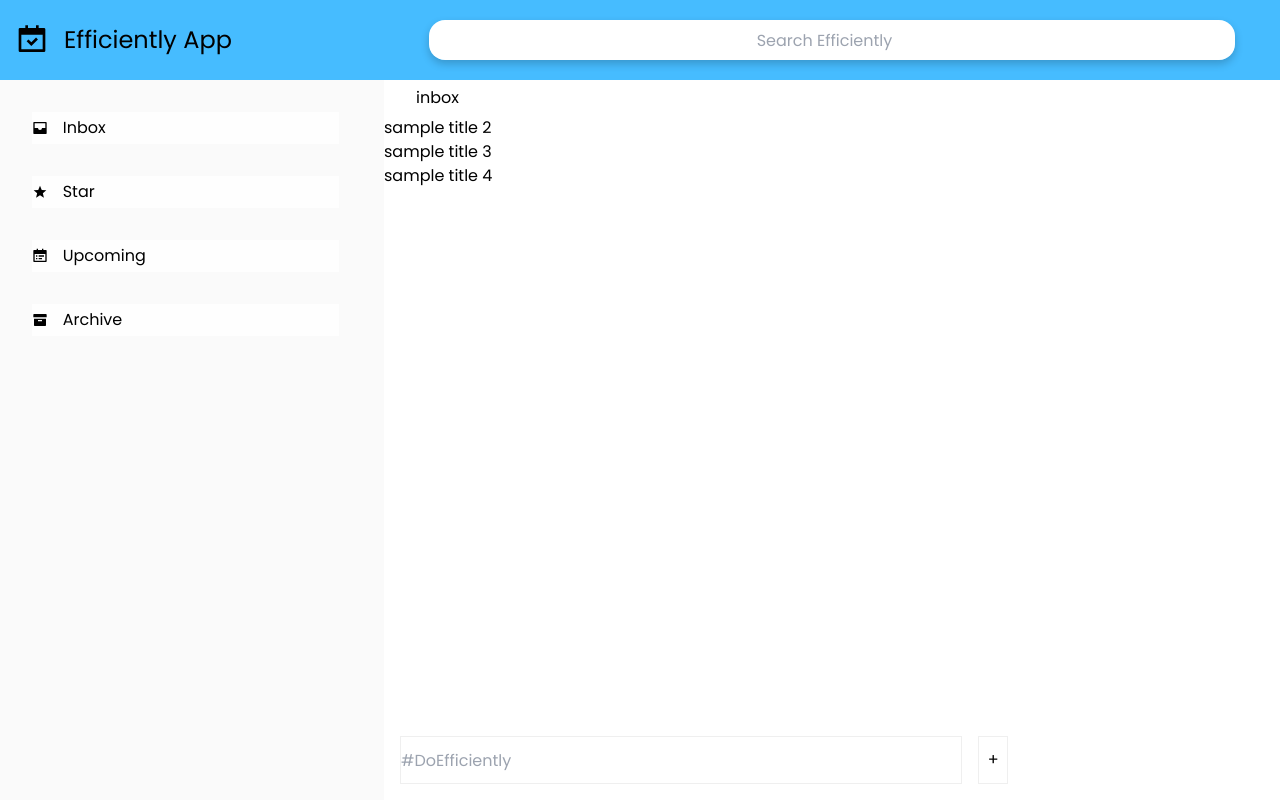
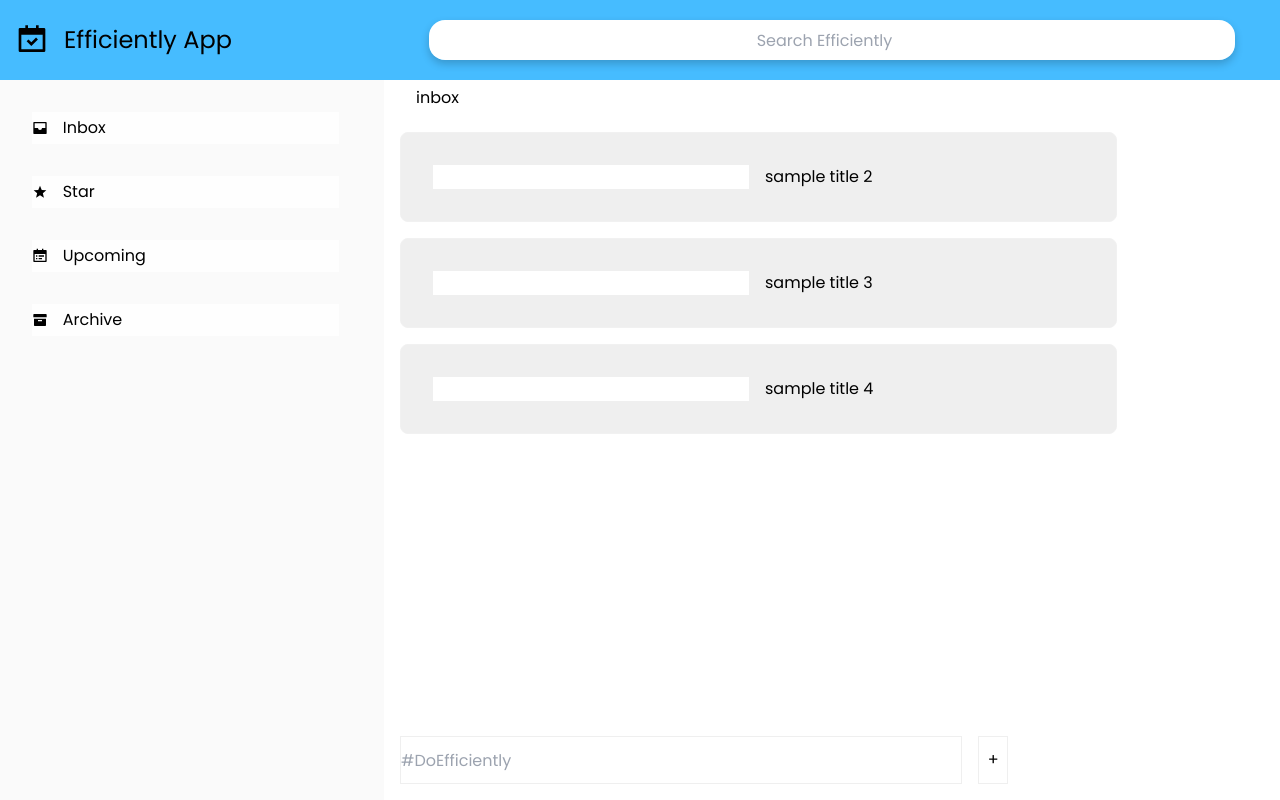
Before and after one commit to pythagoreaneng/efficiently-app-web, a React (Create React App) app: page / in a window 1280 px wide. Both pictures are taken after a click on the button "Inbox". Built offline with nearby package versions, Linux system fonts and the light colour scheme.

Commit message:
Add working task component

```diff
--- /dev/null
+++ b/src/components/Task.js
@@ -0,0 +1,30 @@
+import React from "react";
+import styled from "styled-components";
+
+const Checkbox = styled.input`
+  margin: 1rem;
+`;
+
+const TaskContainer = styled.div`
+  height: auto;
+  width: 80%;
+  display: flex;
+  flex-direction: row;
+  align-items: center;
+  border: 0.1rem solid #f1f1f1;
+  border-radius: 0.5rem;
+  background-color: #efefef;
+  margin: 1rem;
+  padding: 1rem;
+`;
+
+const Task = ({ completed, title }) => {
+  return (
+    <TaskContainer>
+      <Checkbox />
+      {title}
+    </TaskContainer>
+  );
+};
+
+export default Task;
--- a/src/components/TaskList.js
+++ b/src/components/TaskList.js
@@ -1,48 +1,39 @@
 import React, { useState } from "react";
 import styled from "styled-components";
-
-const Checkbox = styled.input`
-  margin: 1rem;
-`;
-
-const TaskTitleContainer = styled.div``;
+import Task from "./Task";
 
 const TasksContainer = styled.div`
   height: 100%;
   position: relative;
 `;
 
-const TaskContainer = styled.div`
-  height: auto;
-  width: 100%;
-  display: flex;
-  flex-direction: row;
-  align-items: center;
-  border: 0.1rem solid #f1f1f1;
-  border-radius: 0.5rem;
-  background-color: #efefef;
-  margin: 1rem;
-  padding: 1rem;
-`;
-
-const TaskList = ({ tasks, mainScreenName }) => {
+const TaskList = ({ tasks, taskType }) => {
   const completeTask = () => {
     alert("Completing Task");
   };
 
-  if (mainScreenName === "inbox") {
+  if (taskType === "inbox") {
     return tasks
       .filter((task) => !task.completed)
-      .map((task) => <div>{task.title}</div>);
-  } else if (mainScreenName === "archived") {
+      .map((task) => {
+        return (
+          <Task
+            key={task.key}
+            completed={task.completed}
+            title={task.title}
+            star={task.star}
+          />
+        );
+      });
+  } else if (taskType === "archive") {
     return tasks
       .filter((task) => task.completed)
       .map((task) => <div>{task.title}</div>);
-  } else if (mainScreenName === "upcoming") {
+  } else if (taskType === "upcoming") {
     return tasks
       .filter((task) => task.upcoming)
       .map((task) => <div>{task.title}</div>);
-  } else if (mainScreenName === "star") {
+  } else if (taskType === "star") {
     return tasks
       .filter((task) => task.star)
       .map((task) => <div>{task.title}</div>);
--- a/src/pages/index.js
+++ b/src/pages/index.js
@@ -129,7 +129,7 @@ const Home = ({ screenTitle }) => {
 
   // screen name hooks
   const [sideScreenName, setSideScreenName] = useState("");
-  const [mainScreenName, setMainScreenName] = useState("Inbox");
+  const [taskType, setTaskType] = useState("Inbox");
 
   //this has to add date
   const addTask = (task) => {
@@ -147,7 +147,7 @@ const Home = ({ screenTitle }) => {
   const handleMainScreen = (e) => {
     setMainScreen(e);
     // has to be lowercase
-    setMainScreenName(e.name.toLowerCase());
+    setTaskType(e.name.toLowerCase());
     setSearch("");
   };
 
@@ -209,13 +209,9 @@ const Home = ({ screenTitle }) => {
             </SideSectionWrapper>
           </SideScreenContainer>
           <MainScreenContainer>
-            <MainTitleContainer>{mainScreenName}</MainTitleContainer>
+            <MainTitleContainer>{taskType}</MainTitleContainer>
 
-            <TaskList
-              tasks={filteredTasks}
-              setTasks={setTasks}
-              mainScreenName={mainScreenName}
-            />
+            <TaskList tasks={filteredTasks} taskType={taskType} />
             <AddTaskContainer>
               <TaskForm onSubmit={addTask} />
             </AddTaskContainer>
```
